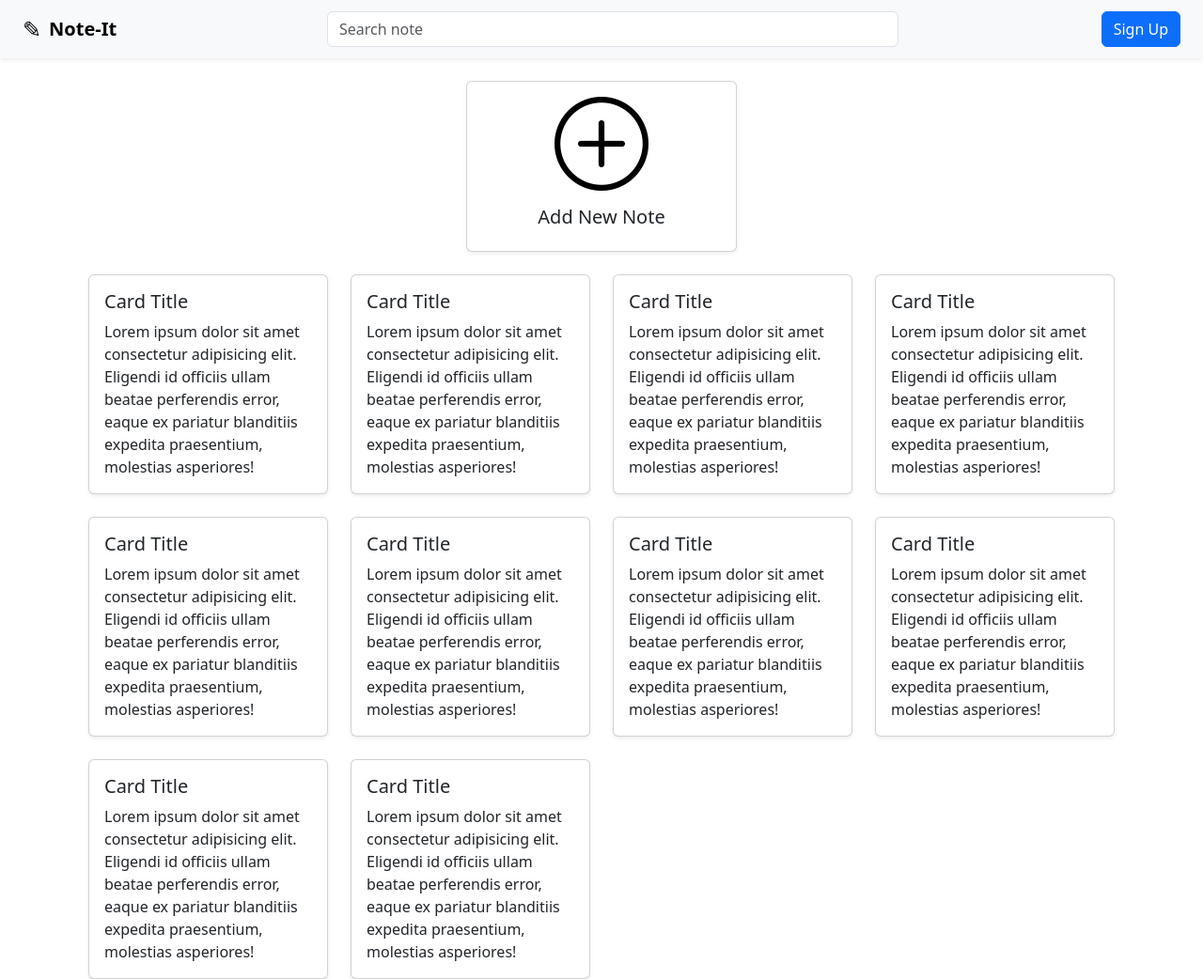
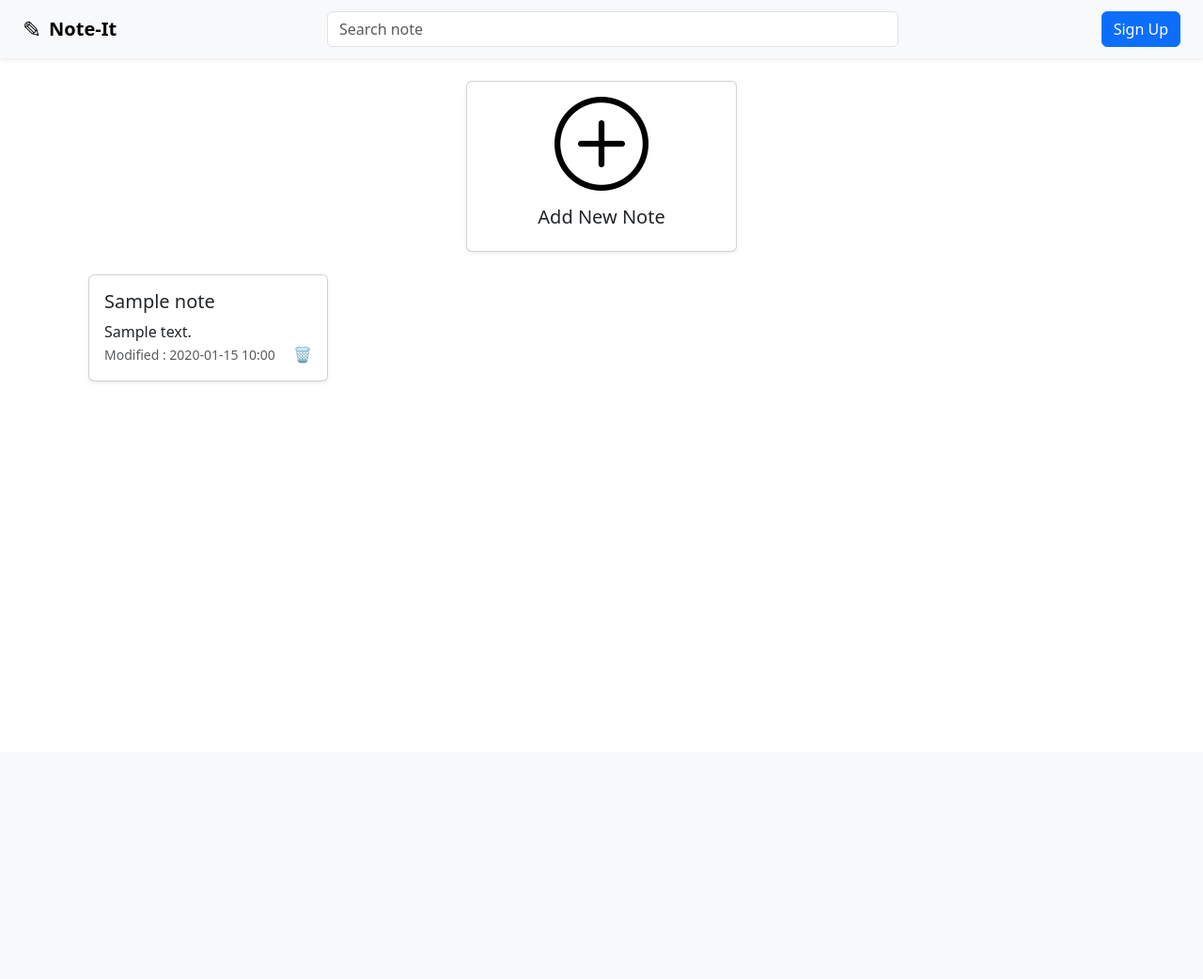
Before and after one commit to harshd3004/note-it, a Flask app: page / in a window 1280 px wide. Shown: the whole page at 94% size. After the commit the page ends 406 px from the top, so only its background shows below. Run offline with Flask 3, Linux system fonts and the light colour scheme; tables that the repository leaves empty hold one stand-in row (values such as "Sample post").

Commit message:
display notes on main-page

```diff
--- a/app.py
+++ b/app.py
@@ -1,4 +1,4 @@
-from flask import Flask,render_template,request,flash
+from flask import Flask,render_template,request,flash,redirect,url_for
 from datetime import datetime,timezone
 from flask_sqlalchemy import SQLAlchemy
 
@@ -23,7 +23,8 @@ with app.app_context():
 
 @app.route('/')
 def main_page():
-    return render_template('main_page.html')
+    notes = Note.query.all()
+    return render_template('main_page.html',notes=notes)
 
 @app.route('/register')
 def register():
@@ -39,7 +40,7 @@ def noteEditor():
         db.session.add(new_note)
         db.session.commit()
         flash("Changes to note saved successfully", "success")
-        return render_template('main_page.html')
+        return redirect(url_for('main_page'))
     return render_template('note-editor.html')
 
 if __name__ == "__main__":
--- a/templates/base.html
+++ b/templates/base.html
@@ -4,7 +4,7 @@
     <meta charset="UTF-8">
     <meta name="viewport" content="width=device-width, initial-scale=1">
     <title>{% block title %}Note-It{% endblock %}</title>
-
+    {% block head %}{% endblock %}
     <link href="https://cdn.jsdelivr.net/npm/bootstrap@5.3.3/dist/css/bootstrap.min.css" rel="stylesheet">
 </head>
 <body>
--- a/templates/main_page.html
+++ b/templates/main_page.html
@@ -1,6 +1,19 @@
 {% extends 'base.html' %}
 
 {% block title %}Home - Note-It{% endblock %}
+
+{% block head %}
+    <style>
+        .text-multiline {
+            overflow: hidden;
+            display: -webkit-box;
+            -webkit-line-clamp: 6;
+            line-clamp: 6;
+            -webkit-box-orient: vertical;
+            text-overflow: ellipsis;
+        }
+    </style>
+{% endblock %}
 
 {% block content %}
 <div class="d-flex justify-content-center my-4">
@@ -18,20 +31,26 @@
 
 <div class="container">
     <div class="row row-cols-1 row-cols-sm-2 row-cols-md-3 row-cols-lg-4 g-4">
-        {% for i in range(0, 10) %}
-            <div class="col">
-                <div class="card h-100 shadow-sm">
-                    <div class="card-body">
-                        <h5 class="card-title">Card Title</h5>
-                        <p class="card-text">
-                            Lorem ipsum dolor sit amet consectetur adipisicing elit.
-                            Eligendi id officiis ullam beatae perferendis error, eaque
-                            ex pariatur blanditiis expedita praesentium, molestias asperiores!
-                        </p>
+        {% if notes %}
+            {% for note in notes %}
+                <div class="col">
+                        <div class="card h-100 shadow-sm">
+                        <div class="card-body d-flex flex-column justify-content-between">
+                            <div>
+                                <h5 class="card-title">{{note['title']}}</h5>
+                                <p class="card-text text-multiline">
+                                    {{ note.content.replace('\n', '<br>') | safe }}
+                                </p>
+                            </div>
+                            <div class="d-flex justify-content-between align-items-center">
+                                <small class="text-muted"> Modified : {{ note.time_modified.strftime('%Y-%m-%d %H:%M') }}</small>
+                                <span class="fs-6">&#128465</span>
+                            </div>
+                        </div>
                     </div>
                 </div>
-            </div>
-        {% endfor %}
+            {% endfor %}
+        {% endif%}
     </div>
 </div>
 {% endblock %}
```
